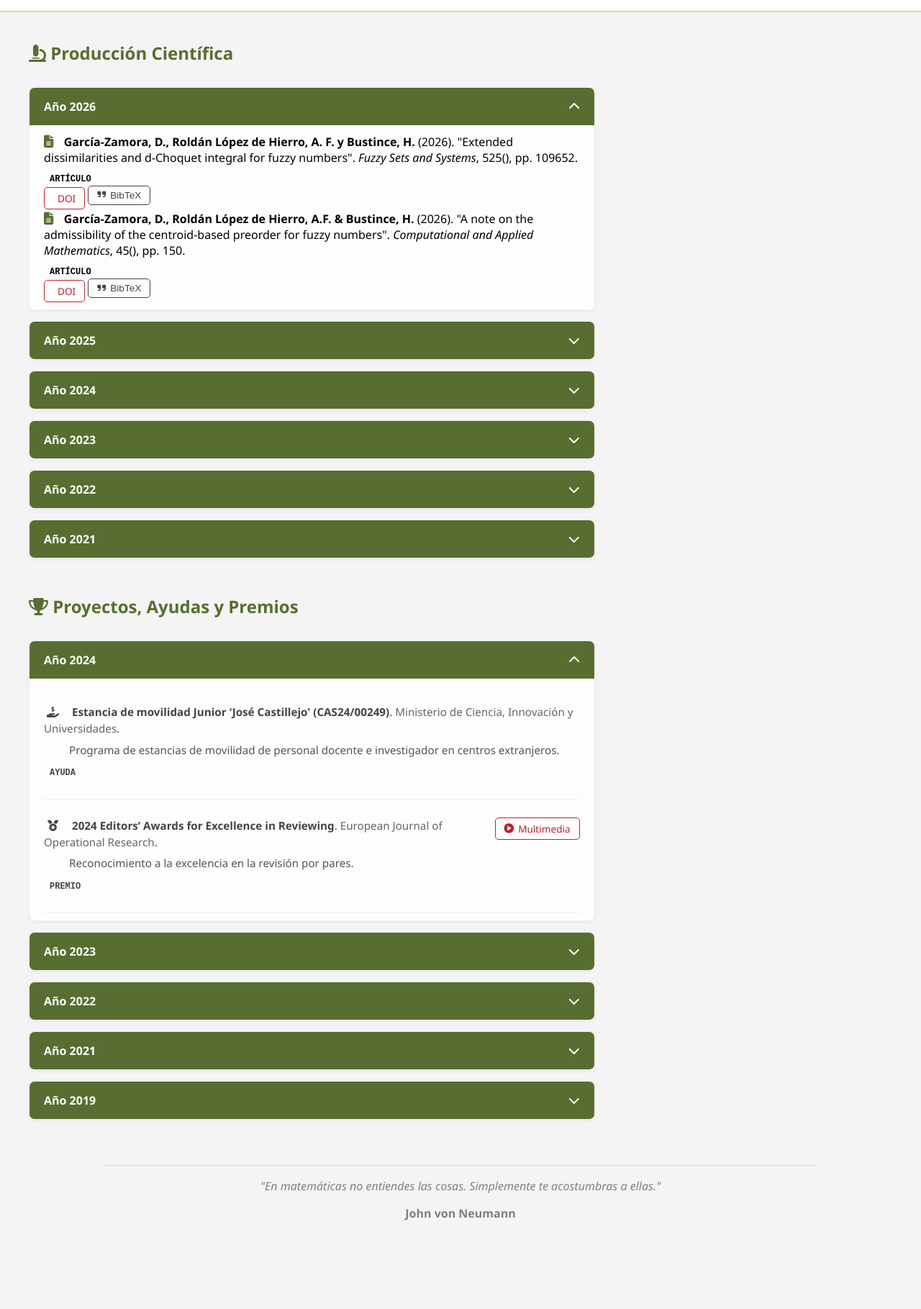
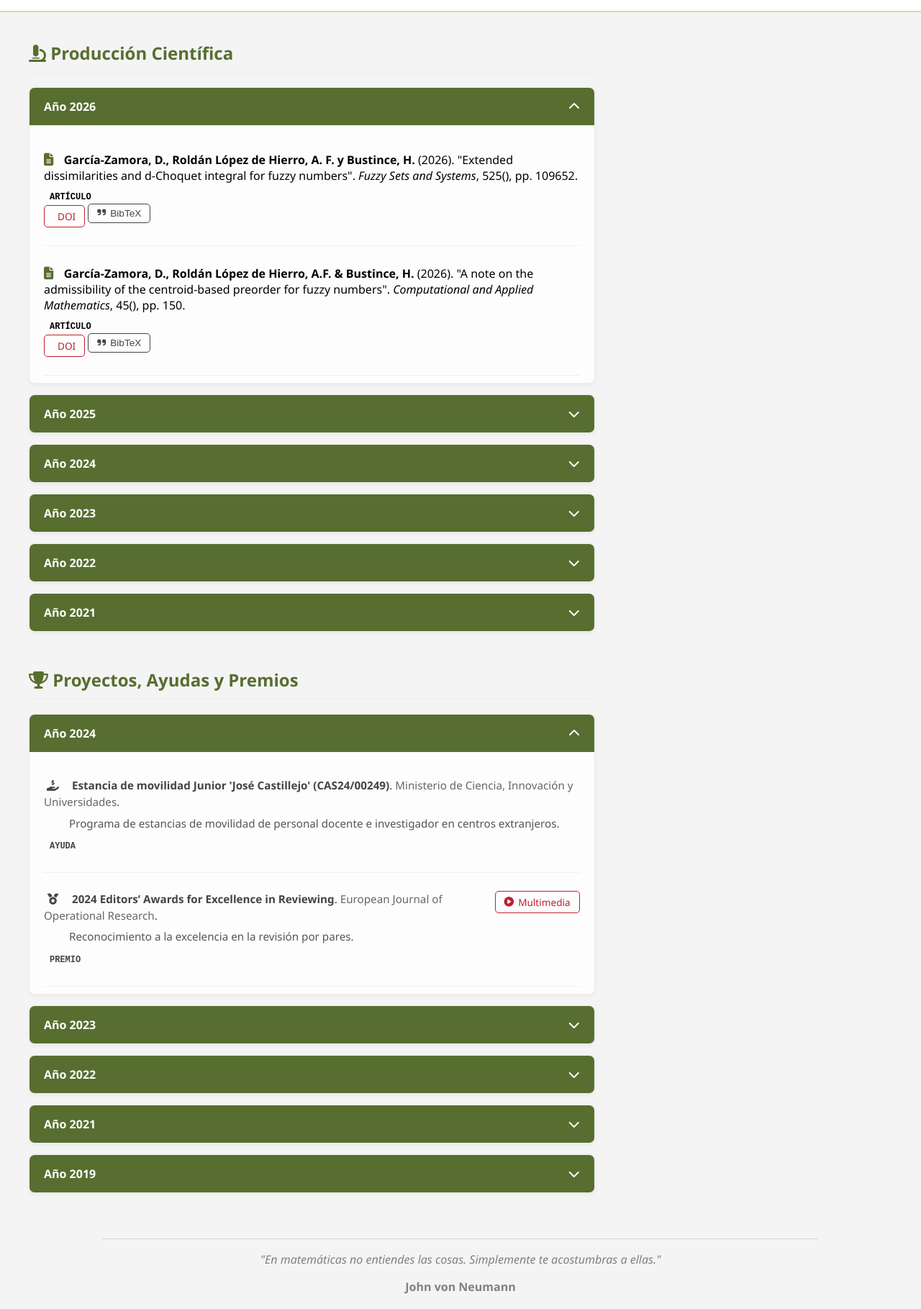
Before and after one commit to dgzamora/dgzamora.github.io, a Jekyll site: the page built from investigacion.html, in a window 1280 px wide. Shown: the part 265-2084 px from the top of the page at 72% size. Built offline with Jekyll 4.4.1, drawn with Linux system fonts in a browser that asks for light colours; a style sheet for code colours, icons or effects is not loaded; before the commit the page ends 1982 px from its top, so only the background shows below that.

Commit message:
research_v3

```diff
--- a/investigacion.html
+++ b/investigacion.html
@@ -17,7 +17,7 @@ title: Investigación
 
         <div class="subjects-container">
             {% for pub in bloque.publicaciones %}
-            <div class="pub-card-wrapper">
+            <div class="pub-card">
                 <div class="pub-info-row">
                     <div class="pub-content-text">
                         <span class="pub-type-icon">
```
